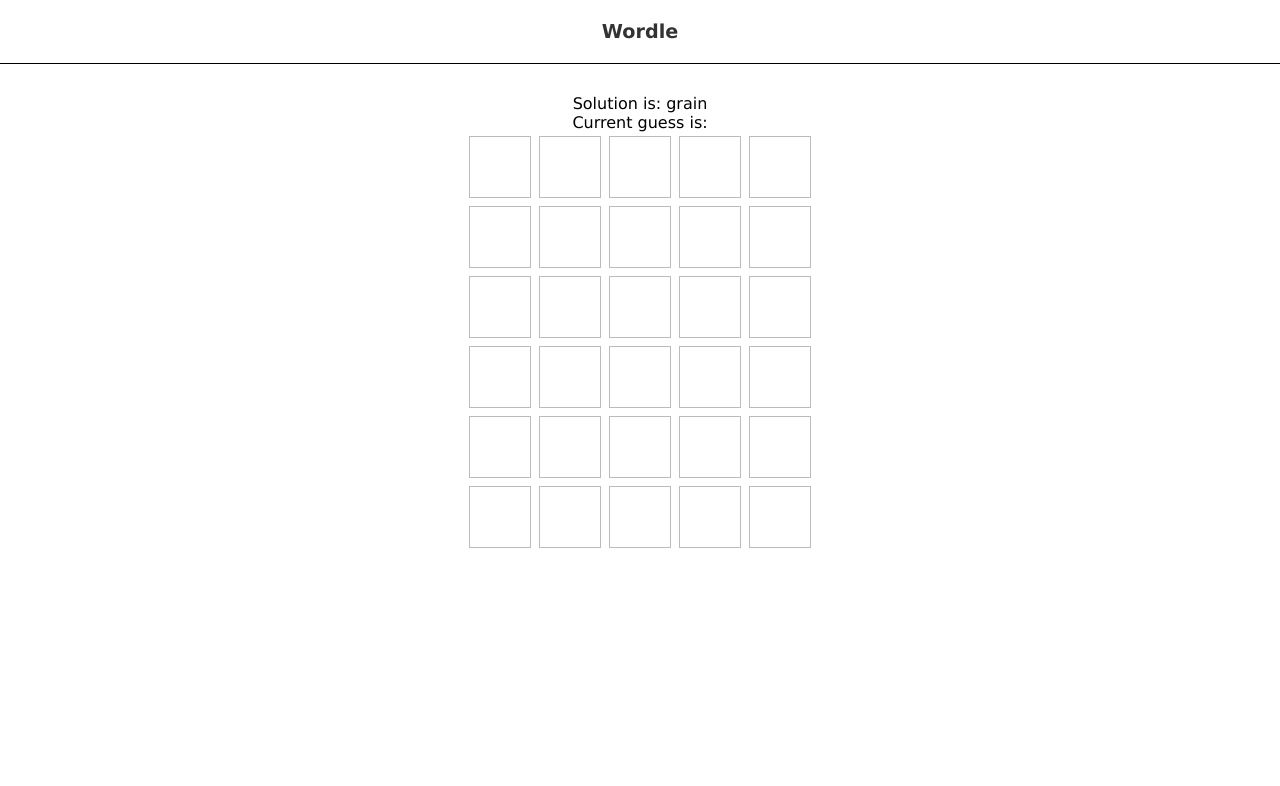
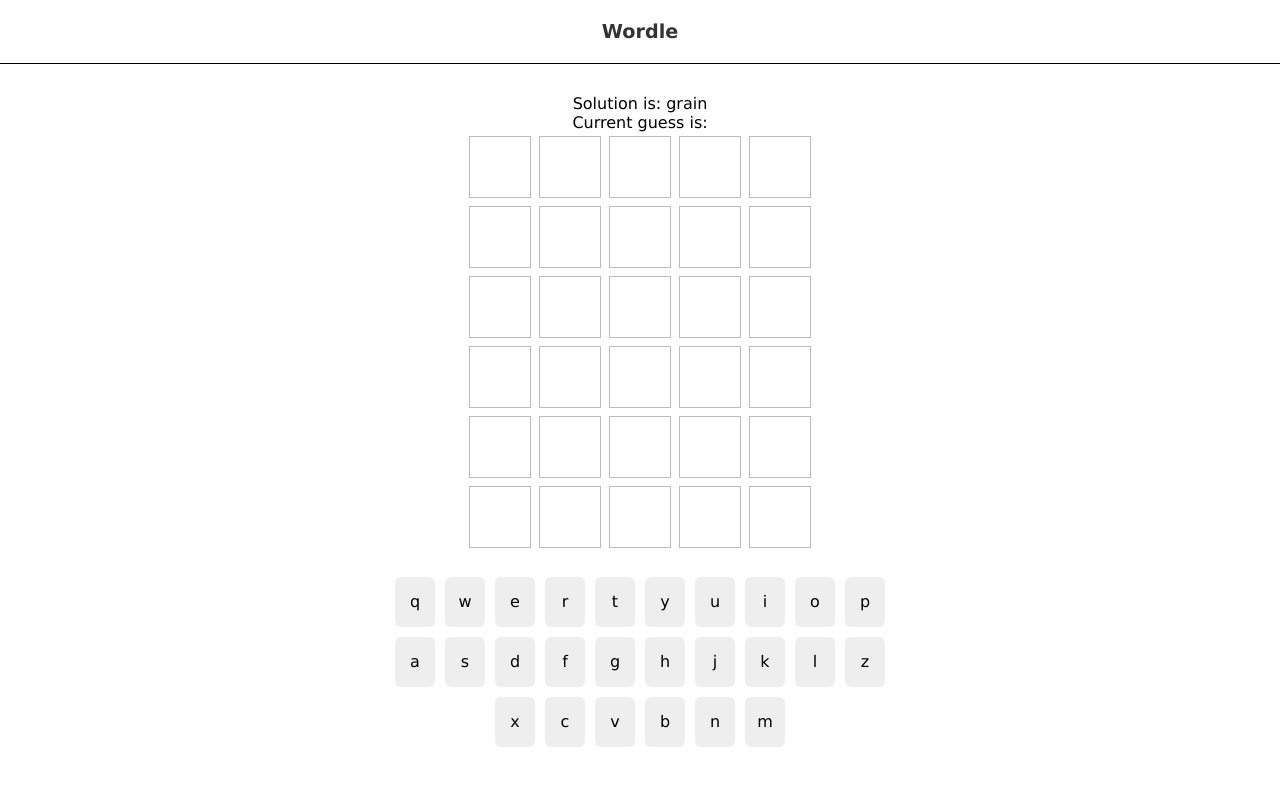
Before and after one commit to AniketJas/wordle, a React (Vite) app: page / in a window 1280 px wide. Shown: the top 786 px of the page. Built offline with nearby package versions, Linux system fonts and the light colour scheme; data requests are answered from the project's data file.

Commit message:
Added keyboard

```diff
--- a/package.json
+++ b/package.json
@@ -1,7 +1,7 @@
 {
   "name": "wordle",
   "private": true,
-  "version": "0.1.14",
+  "version": "0.2.0",
   "type": "module",
   "scripts": {
     "dev": "vite",
--- /dev/null
+++ b/src/components/Keypad.jsx
@@ -0,0 +1,20 @@
+import { useEffect, useState } from "react";
+
+const Keypad = () => {
+  const [letters, setLetters] = useState(null);
+
+  useEffect(() => {
+    fetch("http://localhost:3000/letters")
+      .then((res) => res.json())
+      .then((json) => setLetters(json));
+  }, []);
+
+  return (
+    <div className="keypad">
+      {letters &&
+        letters.map((letter) => <div key={letter.key}>{letter.key}</div>)}
+    </div>
+  );
+};
+
+export default Keypad;
--- a/src/components/Wordle.jsx
+++ b/src/components/Wordle.jsx
@@ -2,6 +2,7 @@
 import { useEffect } from "react";
 import useWordle from "../hooks/useWordle.js";
 import Grid from "./Grid.jsx";
+import Keypad from "./Keypad.jsx";
 
 const Wordle = ({ solution }) => {
   const { currentGuess, handleKeyup, guesses, turn, isCorrect } =
@@ -22,6 +23,7 @@
       <div>Solution is: {solution}</div>
       <div>Current guess is: {currentGuess}</div>
       <Grid currentGuess={currentGuess} guesses={guesses} turn={turn} />
+      <Keypad />
     </>
   );
 };
--- a/src/data/db.json
+++ b/src/data/db.json
@@ -1,4 +1,32 @@
 {
+    "letters":[
+        {"key":"q"},
+        {"key":"w"},
+        {"key":"e"},
+        {"key":"r"},
+        {"key":"t"},
+        {"key":"y"},
+        {"key":"u"},
+        {"key":"i"},
+        {"key":"o"},
+        {"key":"p"},
+        {"key":"a"},
+        {"key":"s"},
+        {"key":"d"},
+        {"key":"f"},
+        {"key":"g"},
+        {"key":"h"},
+        {"key":"j"},
+        {"key":"k"},
+        {"key":"l"},
+        {"key":"z"},
+        {"key":"x"},
+        {"key":"c"},
+        {"key":"v"},
+        {"key":"b"},
+        {"key":"n"},
+        {"key":"m"}
+    ],
     "solutions" : [
         {"id":1, "word":"ninja"},
         {"id":2, "word":"train"},
--- a/src/index.css
+++ b/src/index.css
@@ -78,6 +78,21 @@
   animation: bounce 0.1s ease-in-out forwards;
 }
 
+.keypad {
+  max-width: 500px;
+  margin: 20px auto;
+}
+
+.keypad>div {
+  margin: 5px;
+  width: 40px;
+  height: 50px;
+  background: #eee;
+  display: inline-block;
+  border-radius: 6px;
+  line-height: 50px;
+}
+
 /* animations */
 @keyframes flip {
   0% {
```
